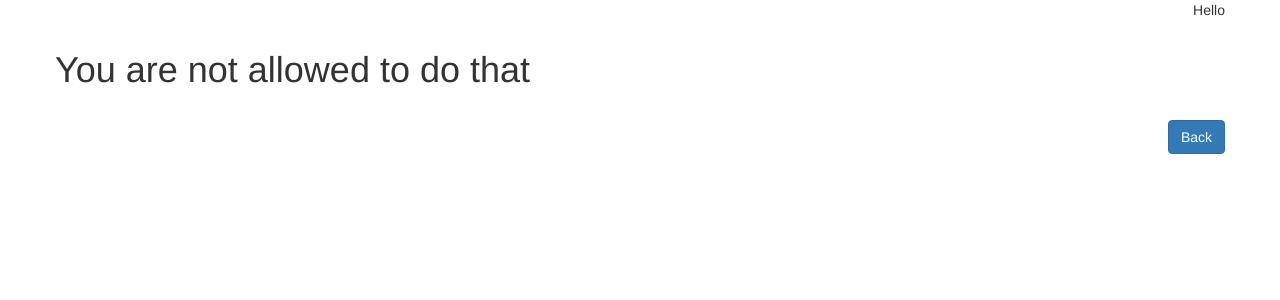
After one commit to lgmerino/bank, a Django app: template bank/templates/403.html in a window 1280 px wide. The commit adds this page. Shown: the top 300 px of the page. Run offline with Django 3.2, Linux system fonts and the light colour scheme; the template is opened without the code that fills it, so the values that code supplies are empty; some libraries are stand-ins or nearby versions.

Commit message:
OnlyAdministratorAllowedMixin and custom 403.html

```diff
--- /dev/null
+++ b/bank/templates/403.html
@@ -0,0 +1,19 @@
+{% extends "base.html" %}
+{% load i18n %}
+
+{% block title %}
+    {% trans "You are not allowed to do that" %}
+{% endblock %}
+
+{% block content %}
+<section id="content">
+    <div class="container">
+        <div class="row">
+            <h1>{% trans "You are not allowed to do that" %}</h1><br/>
+            <div class="center">
+                <button type="button" class="btn btn-primary btn-md pull-right" onclick="javascript:window.location='{% url 'BankUserListView' %}'" name="back">{% trans "Back" %}</button>
+            </div>
+        </div>
+    </div>
+</section>
+{% endblock %}
--- a/users/templates/bank_user/column_options_list_view.html
+++ b/users/templates/bank_user/column_options_list_view.html
@@ -1,3 +1,5 @@
 {% load i18n %}
+{% if user == record.administrator %}
 <button type="button" name="update" class="btn btn-sm" onclick="javascript:window.location='{% url 'BankUserUpdateView' record.id %}'">{% trans "Update" %}</button>
 <button type="button" name="delete" class="btn btn-sm" onclick="javascript:window.location='{% url 'BankUserDeleteView' record.id %}'">{% trans "Delete" %}</button>
+{% endif %}
--- a/users/views.py
+++ b/users/views.py
@@ -9,6 +9,7 @@ from django_tables2 import SingleTableView
 from .models import BankUser
 from . import forms
 from . import tables
+from .mixins import OnlyAdministratorAllowedMixin
 
 
 class HomeView(RedirectView):
@@ -47,7 +48,7 @@ class BankUserCreateView(LoginRequiredMixin, CreateView):
         return HttpResponseRedirect(self.get_success_url())
 
 
-class BankUserUpdateView(LoginRequiredMixin, UpdateView):
+class BankUserUpdateView(OnlyAdministratorAllowedMixin, UpdateView):
     model = BankUser
     form_class = forms.BankUserUpdateForm
     template_name = 'bank_user/update.html'
@@ -61,7 +62,7 @@ class BankUserUpdateView(LoginRequiredMixin, UpdateView):
         return reverse('BankUserListView')
 
 
-class BankUserDeleteView(LoginRequiredMixin, DeleteView):
+class BankUserDeleteView(OnlyAdministratorAllowedMixin, DeleteView):
     model = BankUser
     form_class = forms.BankUserDeleteForm
     template_name = 'bank_user/delete.html'
```
Also changed, not shown: users/mixins.py (added, +10 -0 lines), 1 other file.
